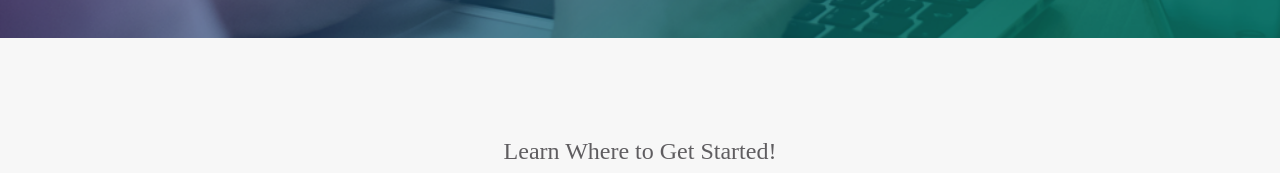
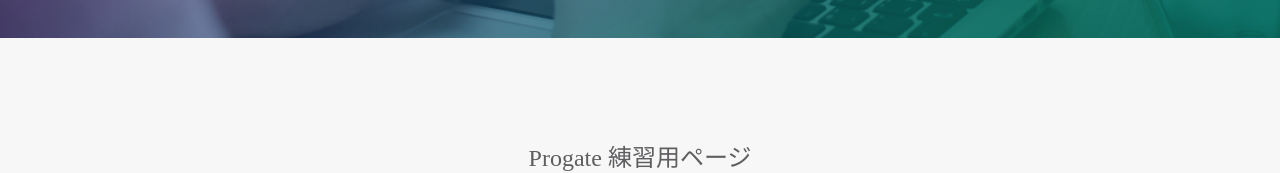
Before and after one commit to brvnaka/progate-sample, a plain HTML site: page index.html in a window 1280 px wide. Shown: the part 628-801 px from the top of the page. Drawn offline with Linux system fonts and the light colour scheme.

Commit message:
Update index.html

```diff
--- a/index.html
+++ b/index.html
@@ -36,7 +36,7 @@
   <div class="lesson-wrapper">
     <div class="container">
       <div class="heading">
-        <h2>Learn Where to Get Started!</h2>
+        <h2>Progate 練習用ページ</h2>
       </div>
       <div class="lessons">
         <div class="lesson">
```
